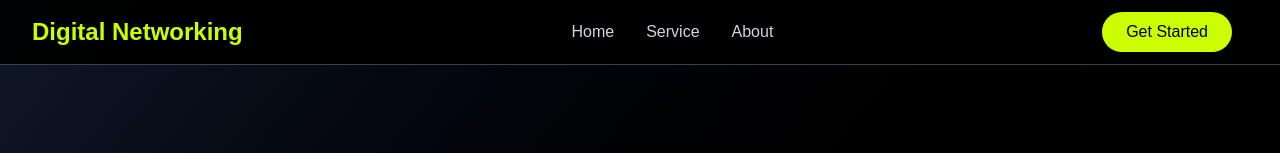
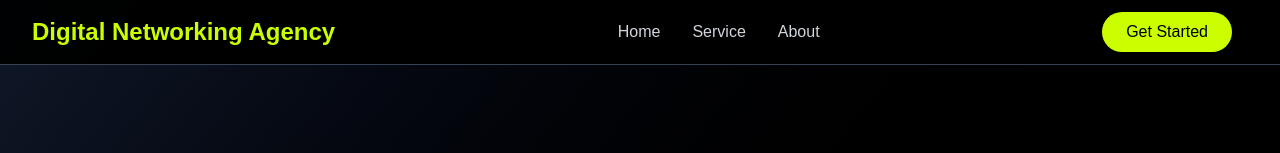
Before and after one commit to AdamSal2030/digital-networking-agency, a Next.js app: page / in a window 1280 px wide. Shown: the top 153 px of the page. Built offline with nearby package versions, Linux system fonts and the light colour scheme.

Commit message:
style: update text for the company

```diff
--- a/src/components/Footer.tsx
+++ b/src/components/Footer.tsx
@@ -14,7 +14,7 @@ const Footer = () => {
           <div className="lg:col-span-2">
             <div className="mb-6">
               <h3 className="text-3xl font-bold mb-4" style={{color: 'rgb(203, 255, 0)'}}>
-                Digital Networking
+                Digital Networking Agency
               </h3>
               <p className="text-gray-300 text-lg leading-relaxed mb-6">
                 We scale brands into industry leaders through top-tier media coverage.
--- a/src/components/Header.tsx
+++ b/src/components/Header.tsx
@@ -16,7 +16,7 @@ const Header = () => {
           {/* Logo */}
           <div className="flex-shrink-0">
             <h1 className="text-2xl font-bold" style={{color: 'rgb(203, 255, 0)'}}>
-              Digital Networking
+              Digital Networking Agency
             </h1>
           </div>
 
```
